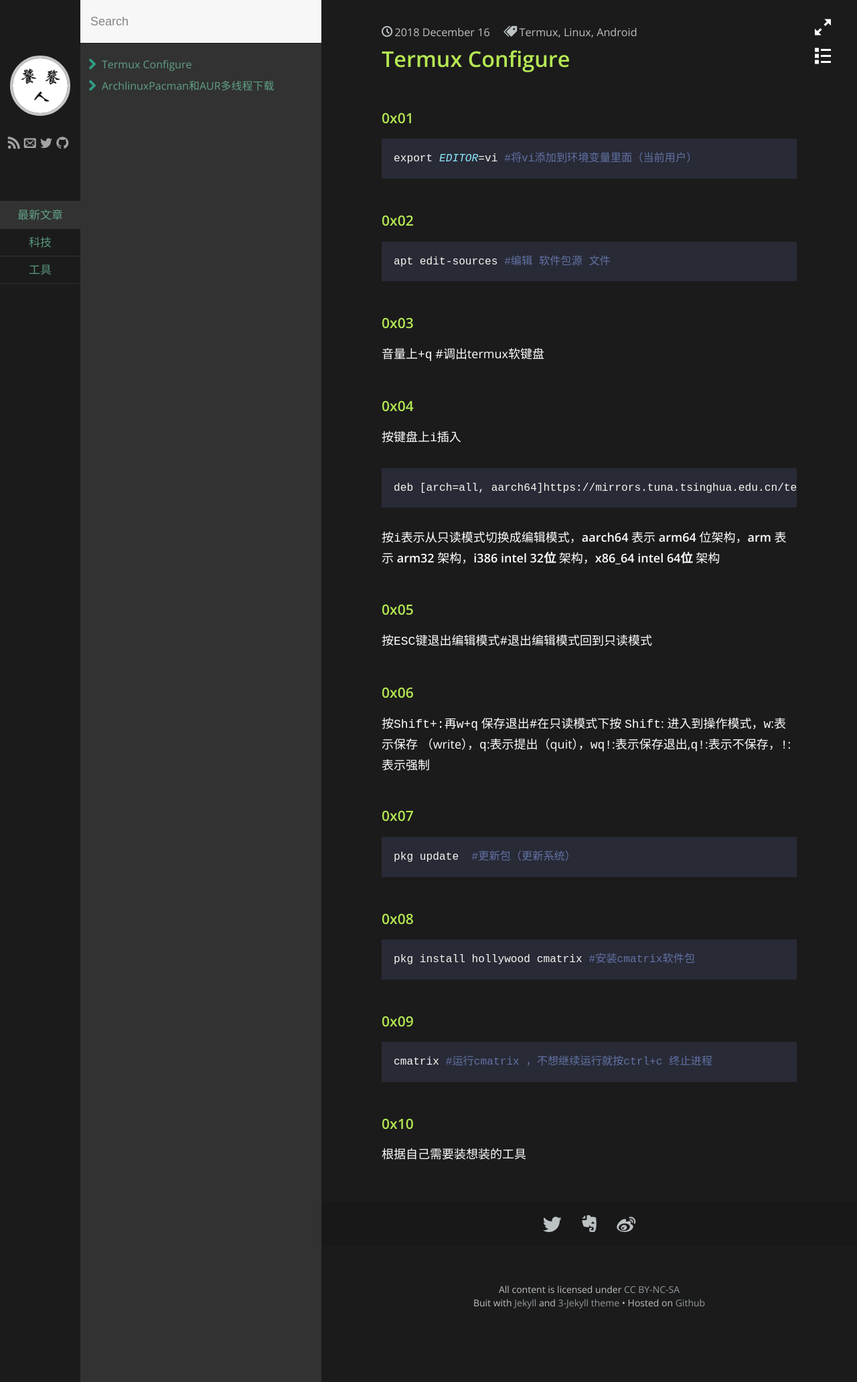
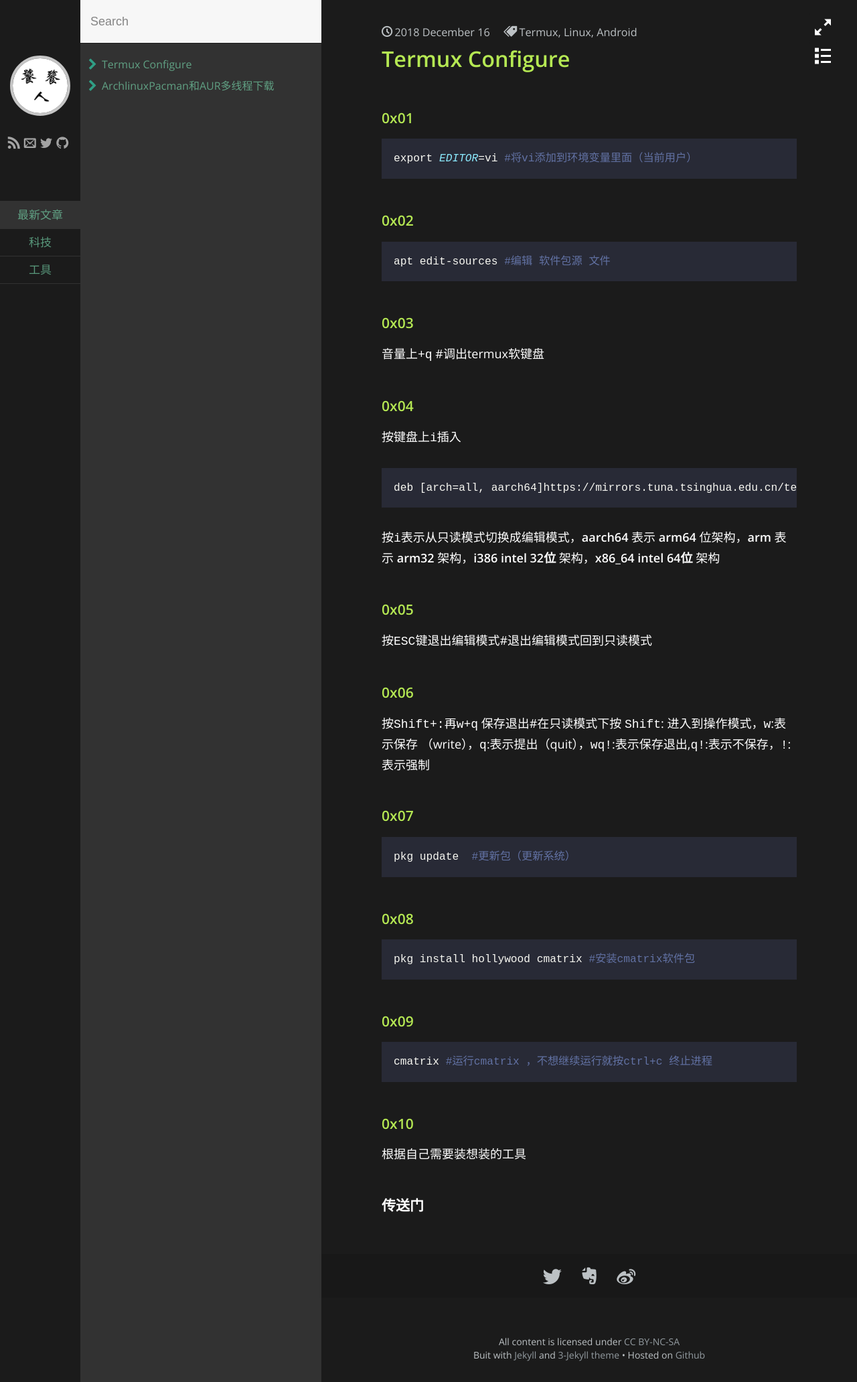
Before and after one commit to taotieren/taotieren.github.io, a Jekyll site: the page built from _posts/tool/2018-12-16-tool-termuxconfigure.md, in a window 1280 px wide. Shown: the whole page at 67% size. Built offline with Jekyll 4.4.1, drawn with Linux system fonts in a browser that asks for light colours; some web fonts are replaced; comment, search, counter and statistics services are not loaded.

Commit message:
add Portal

````diff
--- a/_posts/tool/2018-12-16-tool-termuxconfigure.md
+++ b/_posts/tool/2018-12-16-tool-termuxconfigure.md
@@ -44,3 +44,5 @@ cmatrix #运行cmatrix ，不想继续运行就按ctrl+c 终止进程
 ```
 ### 0x10
 根据自己需要装想装的工具
+
+### [传送门](https://blog.csdn.net/taotieren/article/details/83994478)
````
Also changed, not shown: _posts/tech/2018-12-16-tech-archlinuxpacman和aur多线程下载.md (+1 -0 lines).
